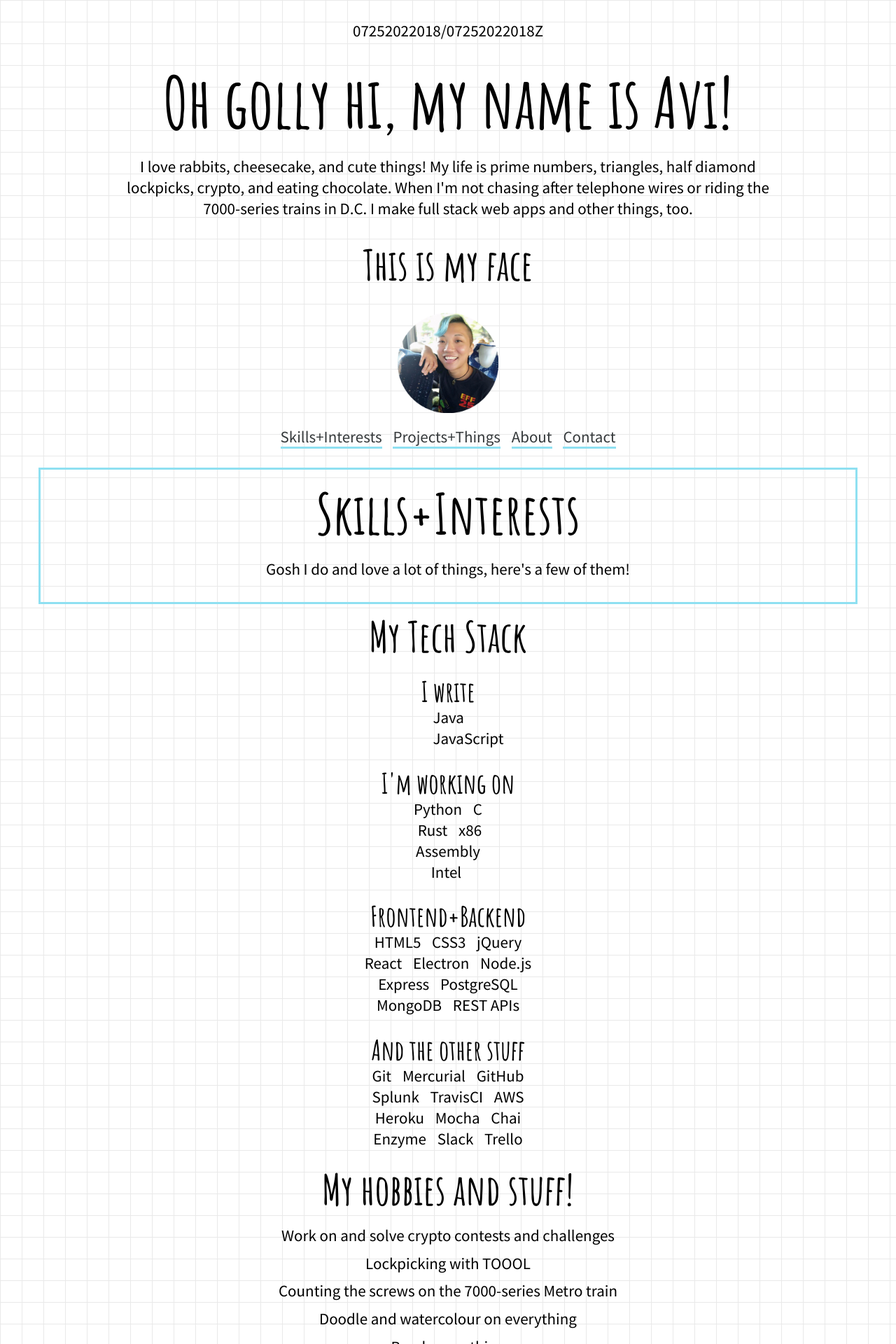
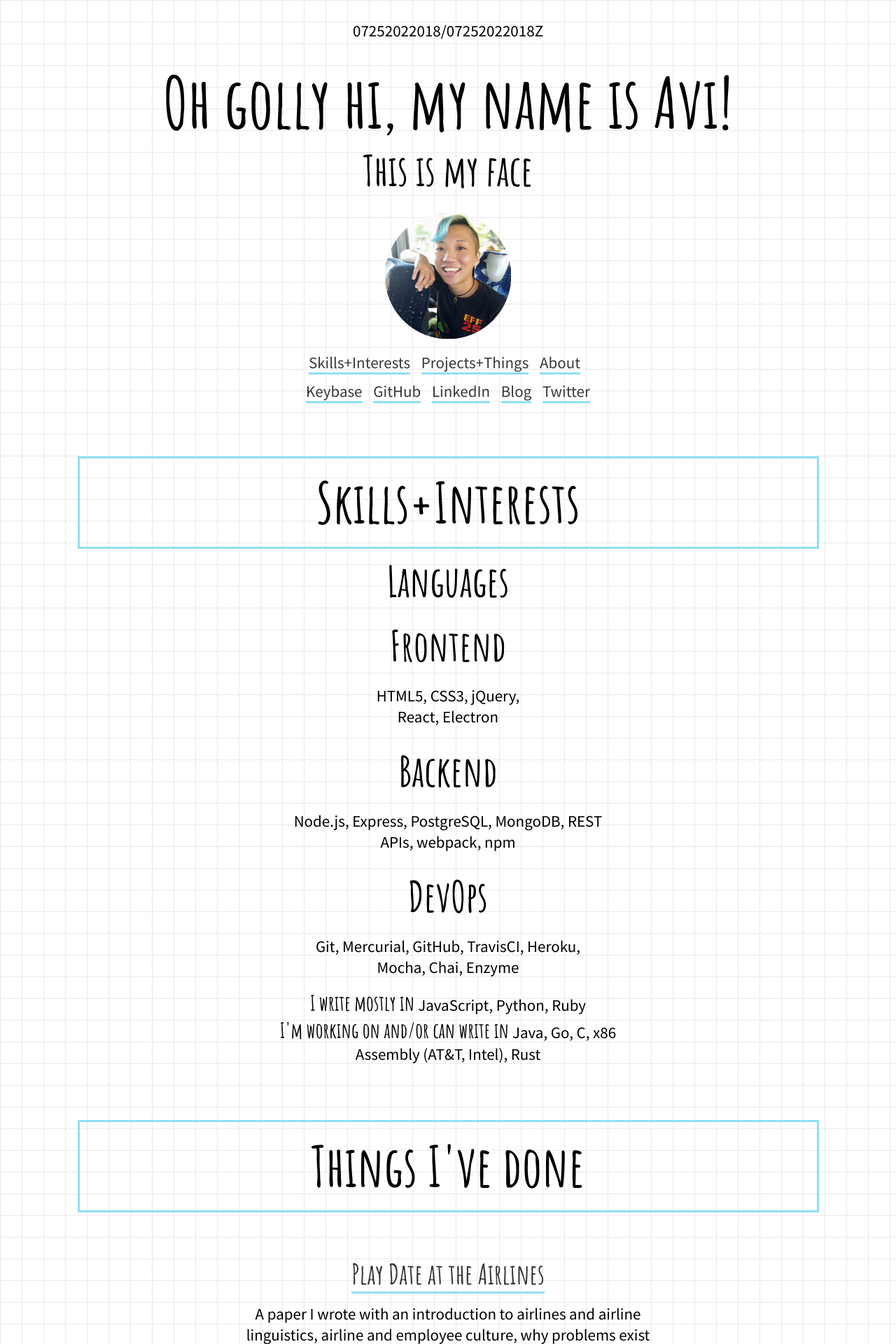
Before and after one commit to Avizc/avizc.github.io, a Jekyll site: the page index.html, which Jekyll copies as it is, in a window 1280 px wide. Shown: the top 1920 px of the page at 70% size. Built offline with Jekyll 4.4.1, drawn with Linux system fonts in a browser that asks for light colours; nearby versions of some CDN libraries; library files that are not in the unit come from our copies; some of the changed text lies outside the part shown.

Commit message:
Leaving it at this for now since it's 2:25/7:25Z

```diff
--- a/css/index.css
+++ b/css/index.css
@@ -13,7 +13,7 @@ h1,h2,h3,h4,p,ul,li{
     margin-left: auto;
     margin-right: auto;
 }
-h1,h2,h3,h4{
+h1,h2,h3,h4,.begin-with{
     font-family: 'Amatic SC', cursive;
     font-weight: 700;
 }
@@ -21,6 +21,9 @@ p,a,li{
     font-family: 'Source Sans Pro', sans-serif;
     font-size: 21px;
     line-height: 1.3;
+}
+.p2{
+    margin-top: 11px;
 }
 h1{
     font-size: 80px;
@@ -31,7 +34,7 @@ h2{
 h3{
     font-size: 40px;
 }
-h4{
+h4,.begin-with{
     font-size: 30px;
 }
 h1{
@@ -75,25 +78,27 @@ body {
     order: 2;
     padding-bottom: 19px;
 }
-.home .brief-bio{
+.home .page-1-face{
     order: 3;
-    padding-bottom: 19px;
+    padding-bottom: 11px;
 }
-.home .page-1-face{
+.home .page-1-image{
     order: 4;
     padding-bottom: 19px;
 }
-.home .page-1-image{
+.home .menu-bar{
     order: 5;
-    padding-bottom: 19px;
 }
-.home .menu-bar{
+.home .top-contact-bar{
     order: 6;
+    margin-left: auto;
+    margin-right: auto;
+    text-align: center;
 }
 .page-1-image img{
     display: block;
-    height: 20%;
-    width: 20%;
+    height: 25%;
+    width: 25%;
     margin-left: auto;
     margin-right: auto;
 }
@@ -102,10 +107,18 @@ body {
     padding-top: 29px;
     padding-bottom: 29px;
 }
-.skills-1{
+.blue-box{
     border: 3px solid #8fe0f1;
+    width: 90%;
     padding-top: 19px;
     padding-bottom: 19px;
+}
+.begin-with{
+    display: inline;
+    padding-right: 5px;
+}
+.skills-text{
+    width: 75%;
 }
 .header-2 p{
     padding-top: 7px;
@@ -127,34 +140,20 @@ body {
 .header-2{
     order: 1;
 }
-.things-do{
-    order: 2;
-}
 /* Flexbox for Slide 2&3 of Skills+Interests */
 .skills-1,.hobbies,.tech-stack{
     height: 100%;
 }
-.hobbies h3,.tech-stack h3{
+.hobbies h3,.skills-chunk{
     order: 1;
 }
-.hobbies ul{
-    order : 2;
-}
+.
 /* Slide 2 Tech Stack */
-.tech-stack ul li{
-    display: inline;
-}
-.prog-advanced{
+.stack-skills h3{
     order: 2;
 }
-.prog-working-on{
+.other-skills{
     order: 3;
-}
-.stack-skills{
-    order: 4;
-}
-.other-skills{
-    order: 5;
 }
 /* Project Tech Stack */
 /* Project 1 */
@@ -211,12 +210,12 @@ body {
 .project-2 .project-links,.project-3 .project-links,.project-4 .project-links,.project-5 .project-links{
     order: 5;
 }
-/* .project-1 ul,.project-2 ul,.project-3 ul,.project-4 ul{
-    width: 47%;
-} */
 .project-1 ul li,.project-2 ul li,.project-3 ul li,.project-4 ul li,.project-5 ul li{
     display: inline;
     padding: 5px;
+}
+.project-page h3{
+    margin-top: 11px;
 }
 /* Project Demo and Source buttons */
 .project-links ul li{
@@ -247,6 +246,12 @@ body {
     margin-right: 15px;
 }
 /* Things Section */
+.stuff{
+    margin-bottom: 10px;
+}
+.playdate{
+    margin-top: 30px;
+}
 .stuff h3 a{
     font-family: 'Amatic SC', cursive;
     font-weight: 700;
@@ -262,6 +267,7 @@ body {
 }
 .about h3{
     order: 3;
+    margin-bottom: 11px;
 }
 .about p{
     order: 4;
@@ -289,6 +295,9 @@ body {
 
 /* Portrait phones */
 @media(max-width: 566px){
+    .page{
+        margin-bottom: 30px;
+    }
     .home,.skills-interests,.project-1,.project-2,.project-3,.project-4,.project-5,.stuffs,.about,.contact{
         padding-left: 15px;
         padding-right: 15px;
@@ -339,20 +348,20 @@ body {
         padding-top: 13px;
         padding-bottom: 13px;
     }
-    .brief-bio p{
-        width: 80%;
-        margin-top: 13px;
-        margin-bottom: 13px;
-    }
     .page-1-face{
         padding-bottom: 11px;
     }
-    /* .menu-bar{
-        padding-top: 47px;
-    } */
-    .menu-bar ul li{
+    .menu-bar ul li,.top-contact-bar ul li{
         padding: 5px;
         display: inline;
+    }
+    .menu-bar,.top-contact-bar{
+        margin-left: auto;
+        margin-right: auto;
+        text-align: center;
+    }
+    .top-contact-bar{
+        margin-top: 11px;
     }
     /* Skills+Interests Section */
     .skills-1 p{
@@ -379,6 +388,9 @@ body {
     .about p{
         width: 75%;
     }
+    .about-image img{
+        margin-top: 27px;
+    }
     /* Contact+Social Media Section */
     .contact p{
         margin-top: 17px;
@@ -391,6 +403,9 @@ body {
     }
     .hide-when-large{
         display: none;
+    }
+    .page{
+        margin-bottom: 50px;
     }
     /* Fonts */
     h1{
@@ -423,9 +438,6 @@ body {
     .page-1-face h3{
         margin-top: 0;
     }
-    /* .menu-bar{
-        padding-top: 47px;
-    } */
     .menu-bar ul li{
         padding: 5px;
         display: inline;
--- a/index.html
+++ b/index.html
@@ -26,7 +26,7 @@
     <link rel="stylesheet" href="css/font-awesome/css/font-awesome.min.css">
     <link rel="stylesheet" href="css/index.css">
 </head>
-<section class="home" id="home">
+<section class="page home" id="home">
     <section class="time-date">
         <p><span id="zero-hour"></span><span id="hour"></span><span id="zero-minute"></span><span id="minute"></span><span id="day"></span><span id="double-months"></span><span id="month"></span><span id="year"></span>/<span id="zero-hour-z"></span><span id="hour-z"></span><span id="zero-minute-z"></span><span id="minute-z"></span><span id="day-z"></span><span id="double-months-z"></span><span id="month-z"></span><span id="year-z"></span>Z</p>
     </section>
@@ -35,103 +35,77 @@
             <li><a href="#skills-interests">Skills+Interests</a></li>
             <li><a href="#project-1">Projects+Things</a></li>
             <li><a href="#about">About</a></li>
-            <li><a href="#contact">Contact</a></li>
+            <li><a href="#contact" class="hide-when-large">Contact</a></li>
         </ul>
     </nav>
+    <nav class="top-contact-bar hide-when-small">
+            <ul>
+                <li><a href="https://keybase.io/av1" target="_blank">Keybase</a></li>
+                <li><a href="https://github.com/llzes" target="_blank">GitHub</a></li>
+                <li><a href="https://www.linkedin.com/in/avizajac" target="_blank">LinkedIn</a></li>
+                <li><a href="http://avizajac.com/blog/" target="_blank">Blog</a></li>
+                <li><a href="https://twitter.com/_llzes" target="_blank">Twitter</a></li>
+            </ul>
+        </nav>
     <header class="greeting">
         <h1>Oh golly hi, my name is Avi!</h1>
     </header>
-    <section class="brief-bio hide-when-small">
-        <p>I love rabbits, cheesecake, and cute things! My life is prime numbers, triangles, half diamond lockpicks, crypto, and eating chocolate. When I'm not chasing after telephone wires or riding the 7000-series trains in D.C. I make full stack web apps and other things, too.</p>
-    </section>
-    <section class="page-1-face hide-when-small">
+    <section class="page-1-face">
         <h3>This is my face</h3>
     </section>
     <section class="page-1-image">
         <img src="images/avi.png">
     </section>
 </section>
-<section class="skills-interests" id="skills-interests">
-    <section class="skills-1">
+<section class="page skills-interests" id="skills-interests">
+    <section class="blue-box">
         <header class="header-2">
             <h2>Skills+Interests</h2>
-            <p>Gosh I do and love a lot of things, here's a few of them!</p>
         </header>
     </section>
-    <!-- <section class="things-do">
-        <h3>Things I can do for folks</h3>
-        <ul>
-            <li>Make a full-stack web app</li>
-            <li>Digital fabrication and create microcontrollers</li>
-            <li>Instruct and teach lockpicking, JavaScript, HTML/CSS, etc</li>
-            <li>Emergency and business continuity plans</li>
-            <li>Optimise and write procedures, manuals, etc</li>
-        </ul>
-    </section> -->
     <section class="tech-stack">
-        <h3>My Tech Stack</h3>
-        <section class="prog-advanced">
-            <h4>I write</h4>
-            <ul>
-                <li>Java</li>
-                <li>JavaScript</li>
-            </ul>
+        <h3>Languages</h3>
+        <section class="skills-chunk">
+            <p class="skills-text"><span class="begin-with">I write mostly in</span>JavaScript, Python, Ruby</p>
+            <p class="skills-text"><span class="begin-with">I'm working on and/or can write in</span>Java, Go, C, x86 Assembly (AT&T, Intel), Rust</p>
         </section>
-        <section class="prog-working-on">
-            <h4>I'm working on</h4>
-            <ul>
-                <li>Python</li>
-                <li>C</li>
-                <li>Rust</li>
-                <li>x86 Assembly Intel</li>
-            </ul>
+        <h3>Frontend</h3>
+        <section class="stack-skills">
+            <p class="skills-text">HTML5, CSS3, jQuery, React, Electron</p>
         </section>
+        <h3>Backend</h3>
         <section class="stack-skills">
-            <h4>Frontend+Backend</h4>
-            <ul>
-                <li>HTML5</li>
-                <li>CSS3</li>
-                <li>jQuery</li>
-                <li>React</li>
-                <li>Electron</li>
-                <li>Node.js</li>
-                <li>Express</li>
-                <li>PostgreSQL</li>
-                <li>MongoDB</li>
-                <li>REST APIs</li>
-            </ul>
+            <p class="skills-text">Node.js, Express, PostgreSQL, MongoDB, REST APIs, webpack, npm</p>
         </section>
-        <section class="other-skills">
-            <h4>And the other stuff</h4>
-            <ul>
-                <li>Git</li>
-                <li>Mercurial</li>
-                <li>GitHub</li>
-                <li>Splunk</li>
-                <li>TravisCI</li>
-                <li>AWS</li>
-                <li>Heroku</li>
-                <li>Mocha</li>
-                <li>Chai</li>
-                <li>Enzyme</li>
-                <li>Slack</li>
-                <li>Trello</li>
-            </ul>
+        <h3>DevOps</h3>
+        <section class="stack-skills">
+            <p class="skills-text">Git, Mercurial, GitHub, TravisCI, Heroku, Mocha, Chai, Enzyme</p>
         </section>
     </section>
-    <section class="hobbies">
-        <h3>My hobbies and stuff!</h3>
-        <ul>
-            <li>Work on and solve crypto contests and challenges</li>
-            <li>Lockpicking with TOOOL</li>
-            <li>Counting the screws on the 7000-series Metro train</li>
-            <li>Doodle and watercolour on everything</li>
-            <li>Break everything</li>
-        </ul>
+</section>
+<section class="page stuffs" id="things">
+    <section class="blue-box">
+            <header class="header-2">
+                <h2>Things I've done</h2>
+            </header>
+    </section>
+    <section class="stuff playdate">
+        <h3><a href="https://avizc.github.io/files/PlayDateAtTheAirlines.pdf" target="_blank">Play Date at the Airlines</a></h3>
+        <p class="hide-when-small">A paper I wrote with an introduction to airlines and airline linguistics, airline and employee culture, why problems exist and persist, suggested steps moving forward.</p>
+    </section>
+    <section class="stuff queercon14">
+        <h3><a href="http://avizajac.com/2017/08/01/queercon-14-contest.html" target="_blank">Queercon 14 Contest Writeup</a></h3>
+        <p class="hide-when-small">I won Subterfuge's crypto contest for Queercon 14 at DEF CON this past year by hand, avoiding technology as much as possible outside of Google-ing things, learning how to scan and read BLE scans, scanning a QR code.</p>
+    </section>
+    <section class="stuff dc-short">
+        <h3><a href="https://media.defcon.org/DEF%20CON%2024/DEF%20CON%2024%20short%20story%20contest/DEFCON-24-Avi-Zajac-Alice.txt" target="_blank">Alice - DEF CON 24 Short Story Contest</a></h3>
+        <p class="hide-when-small">My short story won <a href="https://www.defcon.org/html/defcon-24/dc-24-contest-results.html" target="_blank">second place</a> for DEF CON 24's Short Story Contest.</p>
     </section>
 </section>
-<section class="project-1" id="project-1">
-    <h2>Projects+Things</h2>
+<section class="project-page project-1" id="project-1">
+    <section class="blue-box">
+        <h2>Projects+Things</h2>
+    </section>
     <h3>DevCupid</h4>
     <img src="images/devcupid-1.png">
     <p>Find and match with developers to assemble teams for projects.</p>
@@ -154,7 +128,7 @@
         </ul>
     </nav>
 </section>
-<section class="project-2" id="project-2">
+<section class="project-page project-2" id="project-2">
     <h3>Cohort of Thrones with Rabbits in Wonderland</h4>
     <img src="images/cotriw.png">
     <p>An app of dashboards for managing students and pairs.</p>
@@ -174,7 +148,7 @@
         </ul>
     </nav>
 </section>
-<section class="project-3" id="project-3">
+<section class="project-page project-3" id="project-3">
     <h3>Graph It</h3>
     <img src="images/graphit.png">
     <p>Create bar and line graphs simply with easy sharing.</p>
@@ -196,27 +170,8 @@
         </ul>
     </nav>
 </section>
-<section class="project-4" id="project-4">
-    <h3>Learn Danish</h3>
-    <img src="images/learndanish.png">
-    <p>Quiz yourself on Danish words.</p>
-    <ul class="project-stack">
-        <li>MongoDB</li>
-        <li>Mongoose</li>
-        <li>Express</li>
-        <li>Node.js</li>
-        <li>React</li>
-        <li>Google OAuth</li>
-    </ul>
-    <nav class="project-links">
-        <ul>
-            <li><a href="https://language-avi-saule.herokuapp.com/" target="_blank">Demo</a></li>
-            <li><a href="https://github.com/Avizc/learn-danish" target="_blank">Source</a></li>
-        </ul>
-    </nav>
-</section>
-<section class="project-5" id="project-5">
-    <h3>Metro Quiz App</h3>
+<!-- <section class="project-page project-4" id="project-5">
+    <h3>Metro Quiz</h3>
     <img src="images/metroquiz.png">
     <p>Test your knowledge on the 7000-series Metro trains!</p>
     <ul class="project-stack">
@@ -224,43 +179,56 @@
     </ul>
     <nav class="project-links">
         <ul>
-            <li><a href="https://avizc.github.io/thinkful-day6/quizapp/index.html" target="_blank">Demo</a></li>
-            <li><a href="https://github.com/Avizc/metro-quiz" target="_blank">Source</a></li>
+            <li><a href="http://avizajac.com/metro-quiz/" target="_blank">Demo</a></li>
+            <li><a href="https://github.com/llzes/metro-quiz" target="_blank">Source</a></li>
         </ul>
     </nav>
-</section>
-<section class="stuffs" id="things">
-    <section class="stuff playdate">
-        <h3><a href="https://avizc.github.io/files/PlayDateAtTheAirlines.pdf" target="_blank">Play Date at the Airlines</a></h3>
-        <p class="hide-when-small">A paper I wrote with an introduction to airlines and airline linguistics, airline and employee culture, why problems exist and persist, suggested steps moving forward.</p>
+</section> -->
+<section class="page stuffs" id="things">
+    <section class="blue-box">
+            <header class="header-2">
+                <h2>Working on things</h2>
+            </header>
     </section>
-    <section class="stuff queercon14">
-        <h3><a href="https://avizc.github.io/2017/08/01/queercon-14-contest.html" target="_blank">Queercon 14 Contest Writeup</a></h3>
-        <p class="hide-when-small">I won Subterfuge's crypto contest for Queercon 14 at DEF CON this past year by hand, avoiding technology as much as possible outside of Google-ing things, learning how to scan and read BLE scans, scanning a QR code.</p>
+    <section class="stuff tiramisu">
+            <h3><a href="https://github.com/llzes/tiramisu" target="_blank">Tiramisu</a></h3>
+            <p class="hide-when-small"></p>
+        </section>
+    <section class="stuff malware-analysis">
+        <h3><a href="https://github.com/RPISEC/Malware" target="_blank">Malware Analysis - CSCI 4976</a></h3>
+        <p class="hide-when-small"></p>
     </section>
-    <section class="stuff dc-short">
-        <h3><a href="https://media.defcon.org/DEF%20CON%2024/DEF%20CON%2024%20short%20story%20contest/DEFCON-24-Avi-Zajac-Alice.txt" target="_blank">Alice - DEF CON 24 Short Story Contest</a></h3>
-        <p class="hide-when-small">My short story won <a href="https://www.defcon.org/html/defcon-24/dc-24-contest-results.html" target="_blank">second place</a> for DEF CON 24's Short Story Contest.</p>
+    <section class="stuff cryptopals">
+        <h3><a href="https://github.com/llzes/cryptopals" target="_blank">Cryptopals</a></h3>
+        <p class="hide-when-small"></p>
+    </section>
+    <section class="stuff sky">
+        <h3><a href="https://github.com/llzes/sky" target="_blank">Sky</a></h3>
+        <p class="hide-when-small"></p>
     </section>
 </section>
-<section class="about" id="about">
-    <h2>About me!</h2>
+<section class="page about" id="about">
+    <section class="blue-box">
+        <h2>About me!</h2>
+    </section>
     <section class="about-image">
         <img src="images/lockpicking.png">
     </section>
-    <h3 class="hide-when-small">developer, crypto nerd, breaking everything</h3>
-    <p class="hide-when-large">Developer, crypto nerd, breaking everything—I love rabbits, cheesecake, and cute things! My life is prime numbers, triangles, half diamond lockpicks, crypto.</p>
-    <p class="hide-when-small">When I'm not making or breaking stuff I love to drink hot apple cider and cry a lot because of how cute rabbits and corgis are.</p>
+    <h3>developer, crypto nerd, breaking everything</h3>
+    <p>I love rabbits, cheesecake, and cute things! My life is prime numbers, triangles, half diamond lockpicks, crypto, eating chocolate. Some of my most favourite things to do is chase after telephone wires and ride the 7000-series trains in DC.</p>
+    <p class="p2">When I'm not making or breaking stuff I love to drink hot apple cider and cry a lot because of how cute rabbits and corgis are.</p>
 </section>
-<section class="contact" id="contact">
-    <h2>Contact+Social Media</h2>
+<section class="page contact hide-when-large" id="contact">
+    <section class="blue-box">
+        <h2>Contact+Social Media</h2>
+    </section>
     <p>Here are the following ways you can contact me!</p>
     <section class="contact-links">
         <ul>
             <li><span class="contact-links"><a href="mailto:hello@avizajac.com" target="_blank">Mail Forwarding</span></li> <!-- <i class="fa fa-envelope fa-lg" aria-hidden="true"></i></a> -->
             <li><span class="contact-links"><a href="https://keybase.io/av1" target="_blank">Keybase</a></span></li>
             <li><span class="contact-links"><a href="https://www.linkedin.com/in/avizajac" target="_blank">LinkedIn</a></span></li> <!--<i class="fa fa-linkedin-square fa-lg" aria-hidden="true"></i> -->
-            <li><span class="contact-links"><a href="https://avizc.github.io/blog/" target="_blank">Blog</a></span></li>
+            <li><span class="contact-links"><a href="http://avizajac.com/blog/" target="_blank">Blog</a></span></li>
             <li><span class="contact-links"><a href="https://twitter.com/_llzes" target="_blank">Twitter</a></span></li> <!-- <i class="fa fa-twitter-square fa-lg" aria-hidden="true"></i> -->
         </ul>
     </section>
```
